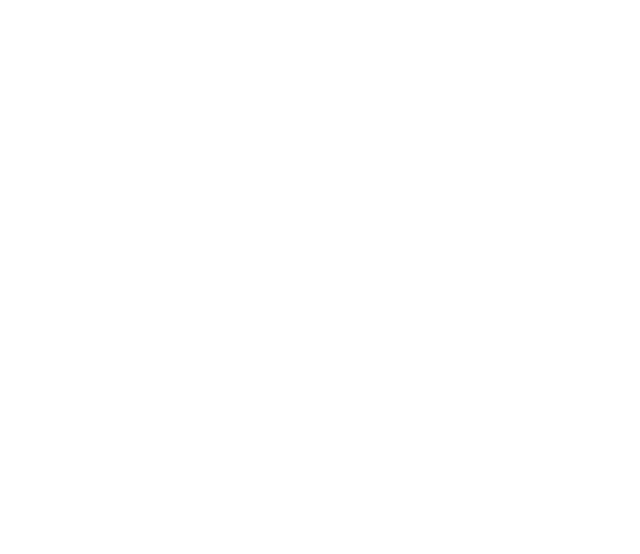
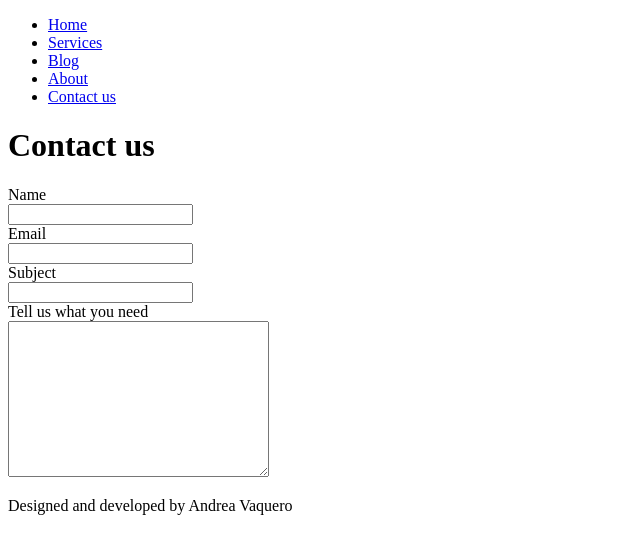
Before and after one commit to juneplace/travel-with-lana, a plain HTML site: page contact.html in a window 1280 px wide. Shown: the whole page, without its empty margins (0-640 px from the left). Drawn offline with Linux system fonts and the light colour scheme.

Commit message:
contact structure

```diff
--- a/contact.html
+++ b/contact.html
@@ -0,0 +1,43 @@
+<!DOCTYPE html>
+<html>
+<head>
+    <title>Travel with Lana | Services</title>
+    <link rel="stylesheet" href="style.css">
+    <script src="app.js"></script>
+</head>
+<body>
+    <header>
+        <nav>
+            <ul>
+                <li><a href="home.html">Home</a></li>
+                <li><a href="services.html">Services</a></li>
+                <li><a href="blog.html">Blog</a></li>
+                <li><a href="about.html">About</a></li>
+                <li><a href="contact.html" active>Contact us</a></li>
+            </ul>
+        </nav>
+    </header>
+    <main>
+        <h1>Contact us</h1>
+        <div class="form">
+            <form action="">
+                <label for="name">Name</label><br>
+                <input type="text" name="name" id="name"><br>
+
+                <label for="email">Email</label><br>
+                <input type="text" name="email" id="email"><br>
+
+                <label for="subject">Subject</label><br>
+                <input type="text" name="subject" id="subject"><br>
+
+                <label for="text1">Tell us what you need</label><br>
+                <textarea name="text1" id="text1" cols="30" rows="10"></textarea><br>
+
+            </form>
+        </div>
+    </main>
+    <footer>
+        <p>Designed and developed by Andrea Vaquero</p>
+    </footer>
+</body>
+</html>
```
Also changed, not shown: about.html (+2 -2 lines).
